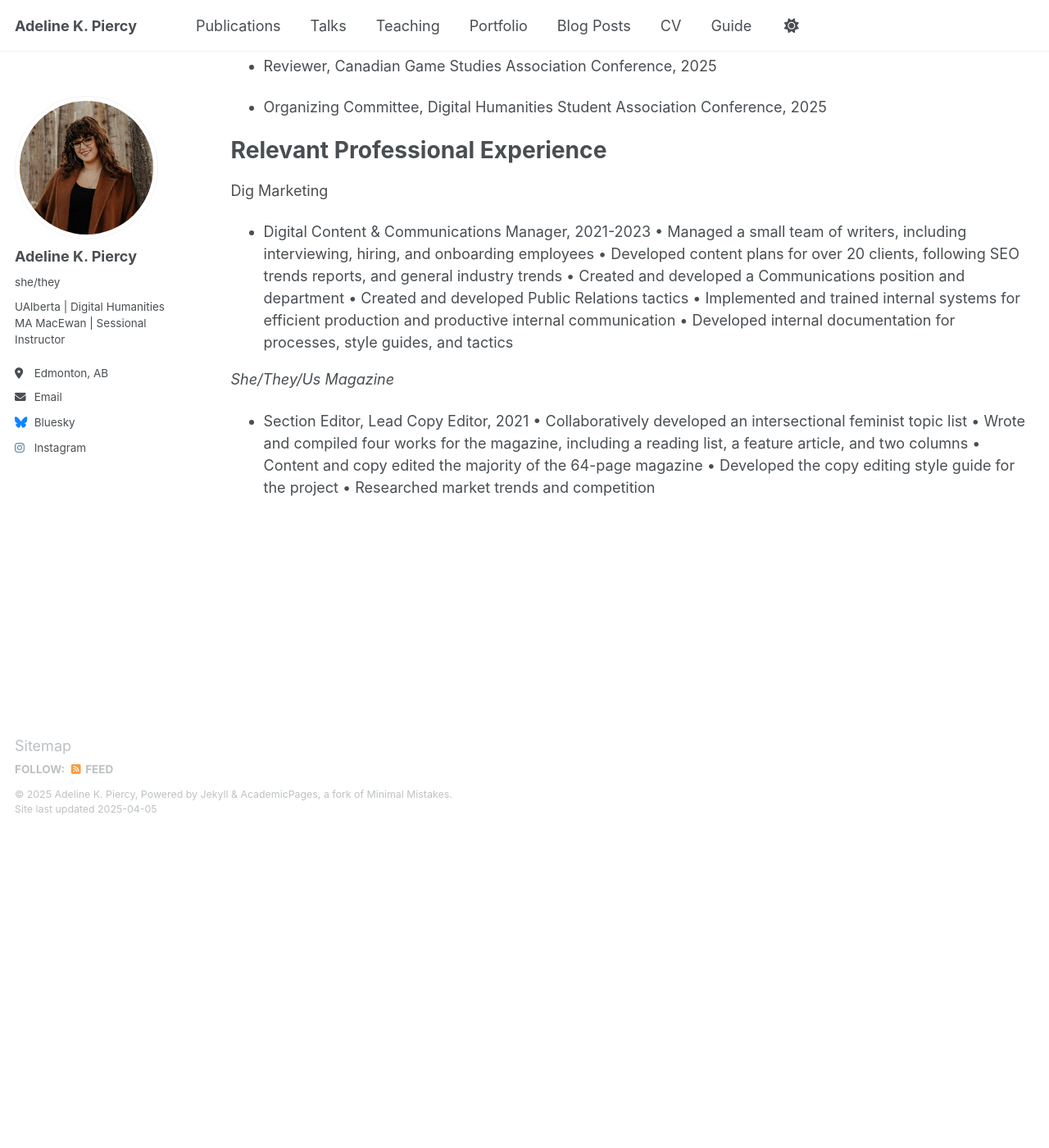
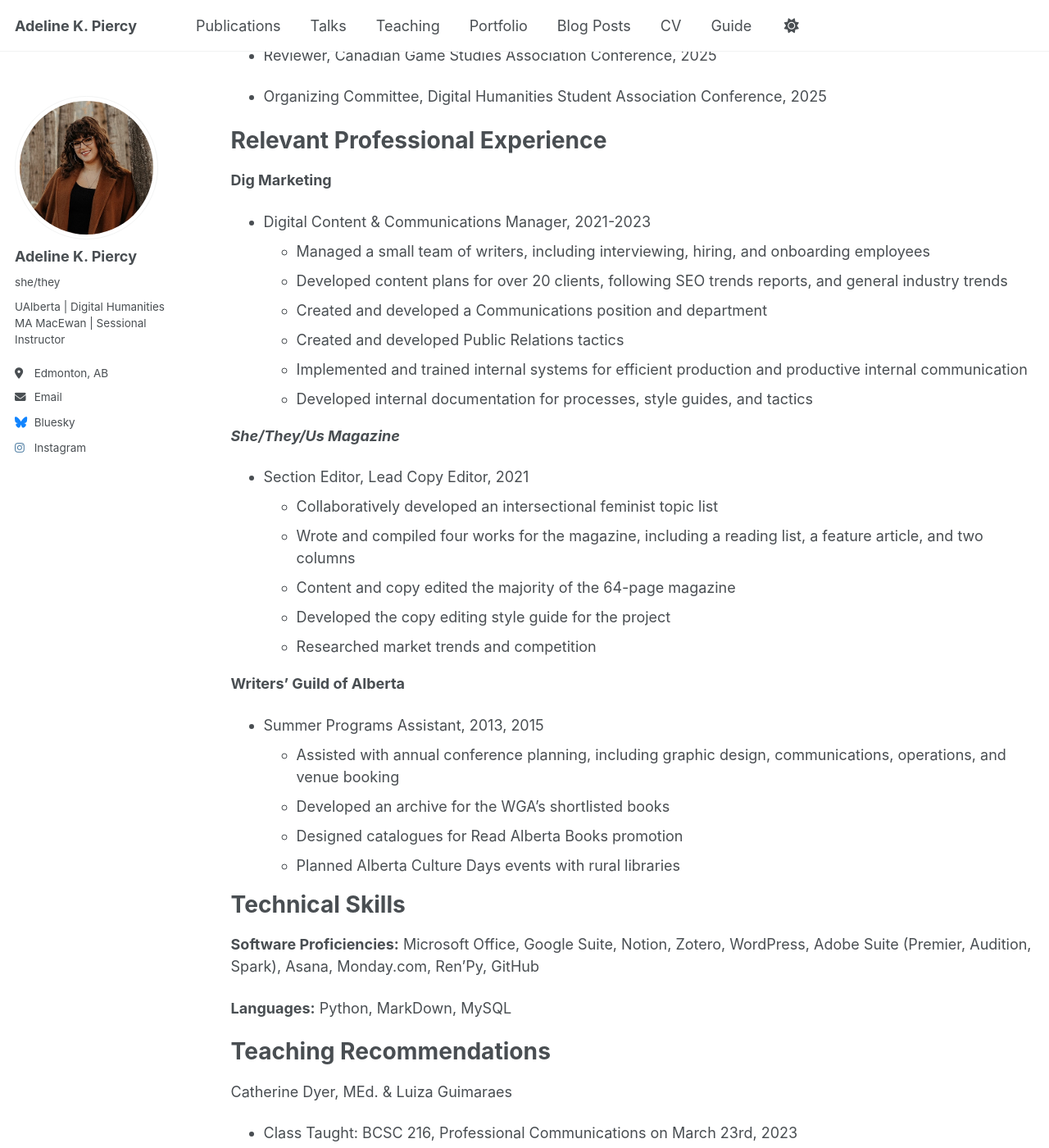
Before and after one commit to akpiercy/me, a Jekyll site: the page built from _pages/cv.md, in a window 1280 px wide and 1400 px high, scrolled down 3406 px. Shown: the whole window at 82% size. Built offline with Jekyll 4.4.1, drawn with Linux system fonts in a browser that asks for light colours; before the commit the page ends 4421 px from its top, so only the background shows below that; some of the changed text lies outside the part shown.

Commit message:
Update cv.md

```diff
--- a/_pages/cv.md
+++ b/_pages/cv.md
@@ -88,20 +88,20 @@ Winner, Alexander Rutherford Scholarship ($1,000)
 
 Courses Taught
 ======
-* MacEwan University
-  * Advanced Business Writing [Online]
-    * Advanced strategic writing for professional contexts including proposals, reports, and professional correspondence.
+MacEwan University
+* Advanced Business Writing [Online]
+  * Advanced strategic writing for professional contexts including proposals, reports, and professional correspondence.
 
-  * Professional Communications
-    * Practical professional communications practices including audience and medium analysis, conflict resolution, and strategic communication.
+* Professional Communications
+  * Practical professional communications practices including audience and medium analysis, conflict resolution, and strategic communication.
 
-  * Grammar & Composition Foundations
-    * A foundational course on grammar and writing. Students discuss the effects of English in a colonized country and intersectional effects as a result, including feminist critiques of written and spoken language.
-  * Interpersonal Communications
-    * Theory and practical application of interpersonal communication techniques within online, personal, group, and professional contexts.
+* Grammar & Composition Foundations
+  * A foundational course on grammar and writing. Students discuss the effects of English in a colonized country and intersectional effects as a result, including feminist critiques of written and spoken language.
+* Interpersonal Communications
+  * Theory and practical application of interpersonal communication techniques within online, personal, group, and professional contexts.
 
-  * Writing Fundamentals
-    * Foundational writing and grammar for the public relations program. Students discuss the impacts of English supremacy and collaborate on inclusive methods of communication.
+* Writing Fundamentals
+  * Foundational writing and grammar for the public relations program. Students discuss the impacts of English supremacy and collaborate on inclusive methods of communication.
 
 Presentations
 ======
@@ -140,19 +140,40 @@ Service to the Field
 
 Relevant Professional Experience
 ======
-Dig Marketing
+**Dig Marketing**
 * Digital Content & Communications Manager, 2021-2023
-  •	Managed a small team of writers, including interviewing, hiring, and onboarding employees
-  •	Developed content plans for over 20 clients, following SEO trends reports, and general industry trends
-  •	Created and developed a Communications position and department
-  •	Created and developed Public Relations tactics
-  •	Implemented and trained internal systems for efficient production and productive internal communication
-  •	Developed internal documentation for processes, style guides, and tactics
+  * Managed a small team of writers, including interviewing, hiring, and onboarding employees
+  * Developed content plans for over 20 clients, following SEO trends reports, and general industry trends
+  * Created and developed a Communications position and department
+  * Created and developed Public Relations tactics
+  * Implemented and trained internal systems for efficient production and productive internal communication
+  * Developed internal documentation for processes, style guides, and tactics
 
-*She/They/Us Magazine*
+***She/They/Us Magazine***
 * Section Editor, Lead Copy Editor, 2021
-  •	Collaboratively developed an intersectional feminist topic list
-  •	Wrote and compiled four works for the magazine, including a reading list, a feature article, and two columns
-  •	Content and copy edited the majority of the 64-page magazine
-  •	Developed the copy editing style guide for the project
-  •	Researched market trends and competition
+  * Collaboratively developed an intersectional feminist topic list
+  * Wrote and compiled four works for the magazine, including a reading list, a feature article, and two columns
+  * Content and copy edited the majority of the 64-page magazine
+  * Developed the copy editing style guide for the project
+  * Researched market trends and competition
+
+**Writers’ Guild of Alberta**
+* Summer Programs Assistant, 2013, 2015
+  * Assisted with annual conference planning, including graphic design, communications, operations, and venue booking
+  * Developed an archive for the WGA's shortlisted books
+  * Designed catalogues for Read Alberta Books promotion
+  * Planned Alberta Culture Days events with rural libraries
+
+
+Technical Skills
+======
+**Software Proficiencies:** Microsoft Office, Google Suite, Notion, Zotero, WordPress, Adobe Suite (Premier, Audition, Spark), Asana, Monday.com, Ren’Py, GitHub
+
+**Languages:** Python, MarkDown, MySQL
+
+
+Teaching Recommendations
+======
+Catherine Dyer, MEd. & Luiza Guimaraes
+* Class Taught: BCSC 216, Professional Communications on March 23rd, 2023
+* Topic: Evaluating successful communication
```
